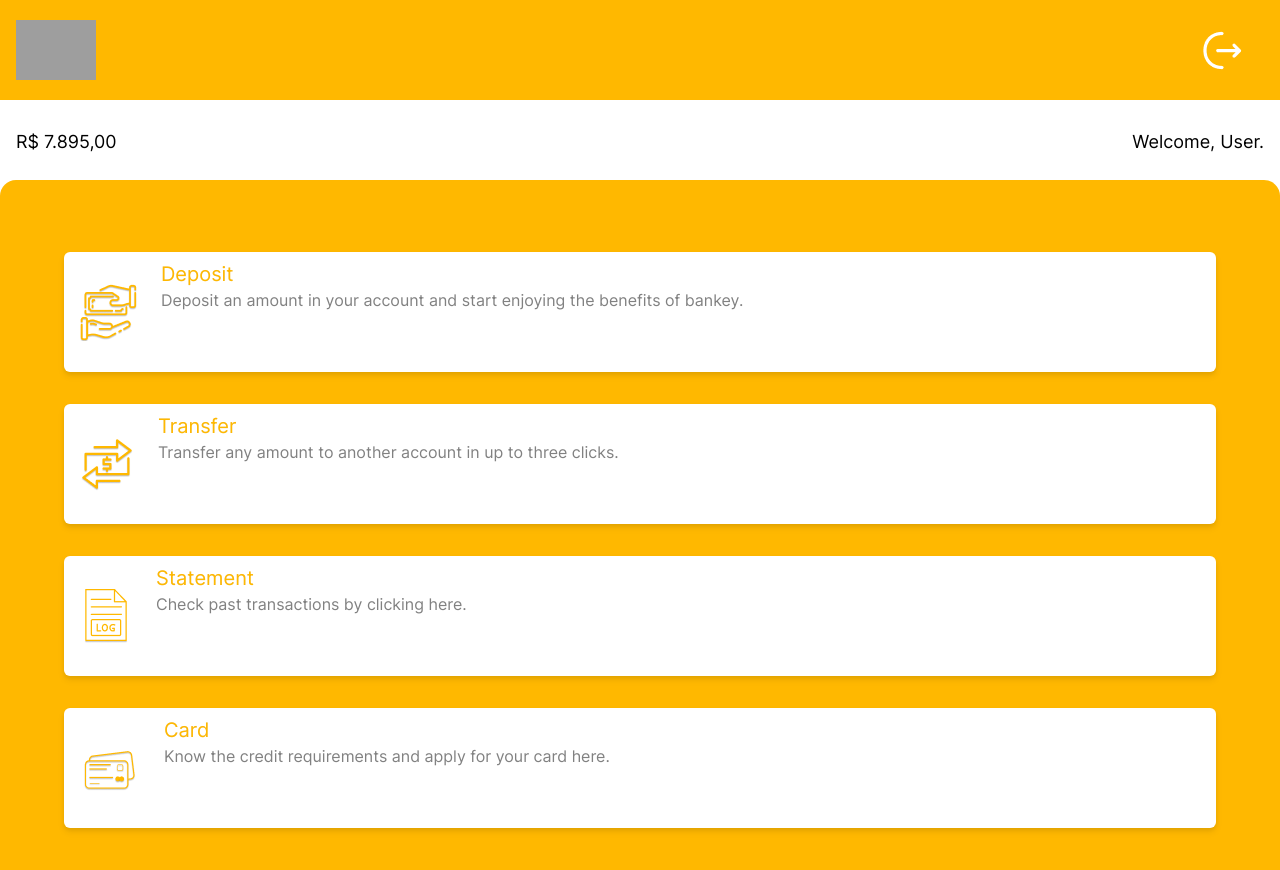
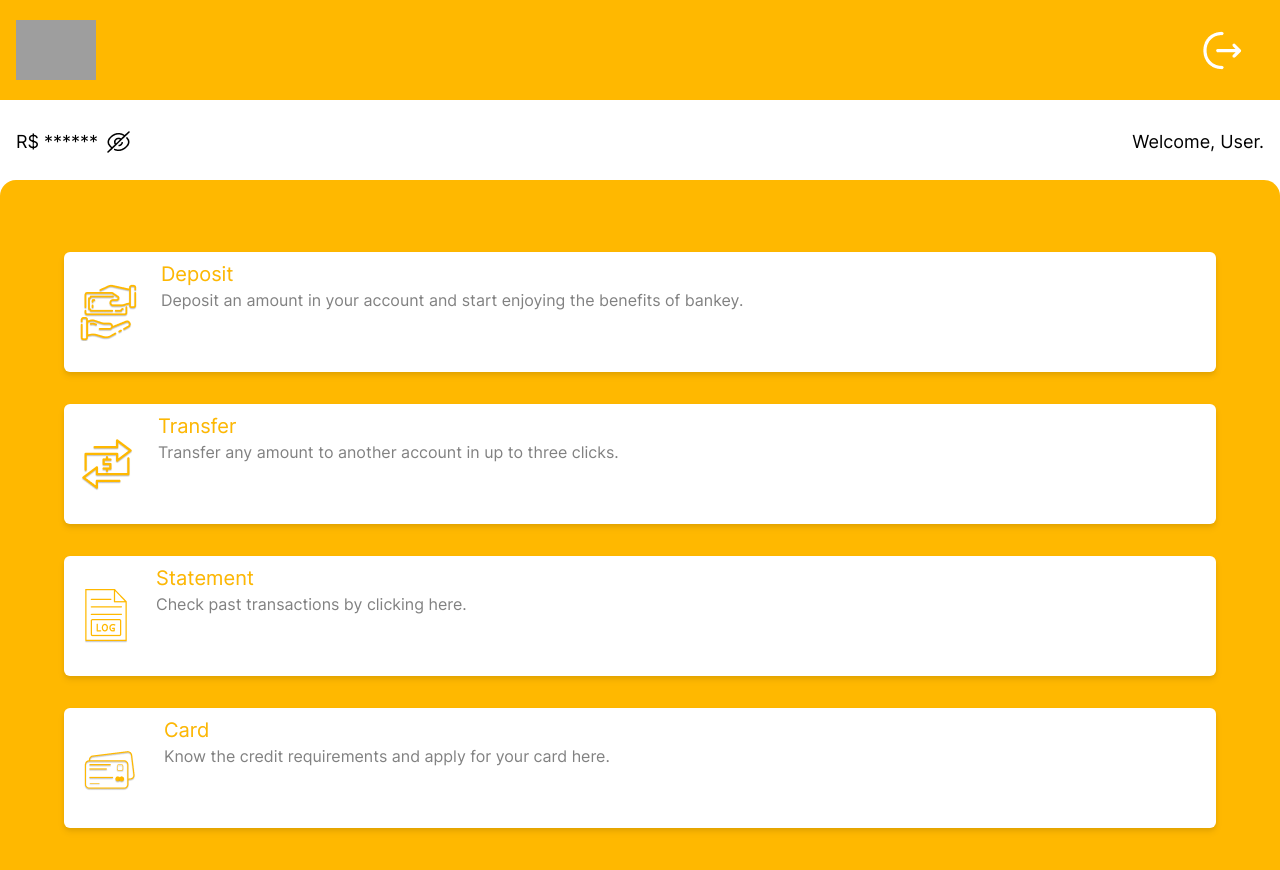
Before and after one commit to eduardo-victor/frontend-bank, a React (Vite) app: page /myprofile in a window 1280 px wide. Shown: the top 870 px of the page. Built offline with nearby package versions, Linux system fonts and the light colour scheme; grey boxes are pictures that could not be loaded.

Commit message:
👌 IMPROVE: Add function hide balance

```diff
--- a/src/pages/UserPage.tsx
+++ b/src/pages/UserPage.tsx
@@ -1,4 +1,4 @@
-import React from 'react'
+import React, { useState } from 'react'
 import UserNav from '../components/UserNav'
 import Image from '../assets/commentImages/firstComment.png'
 import Card from '../components/Card'
@@ -6,14 +6,25 @@ import IconDeposit from '../assets/cardImages/cashpayment.png'
 import IconTransfer from '../assets/cardImages/moneytransf.png'
 import IconCard from '../assets/cardImages/creditcard.png'
 import IconLog from '../assets/cardImages/log.png'
+import Eye from '../assets/images/eyeslash.png'
 
 const UserPage = () => {
+  const [balanceShown, setBalanceShown ] = useState(false);
+
+  const toggleBalance = () => {
+    setBalanceShown(!balanceShown)
+  }
+
+
   return (
     <>
       <UserNav image={'a'}/>
       <div className='w-screen h-screen flex flex-col'>
         <div className='w-screen flex justify-between'>
-          <h1 className='font-inter text-lg mt-7 ml-4'>R$   {'7.895,00'}</h1>
+          <div className='flex items-center mt-7 gap-2'>
+            <h1 className='font-inter text-lg ml-4'>R$ {balanceShown ? "7.895,00" : "******"} </h1>
+            <span className='hover:cursor-pointer' onClick={toggleBalance}><img src={Eye}/></span>
+          </div>
           <h1 className='font-inter text-lg mt-7 mr-4'>Welcome, {'User'}.</h1>
         </div>
       <div className='w-full h-screen flex items-end'>
```
Also changed, not shown: src/assets/images/eyeslash.png (added).
